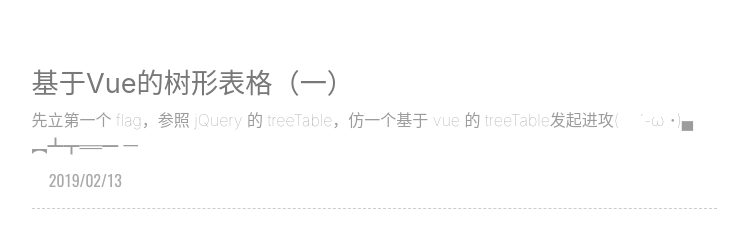
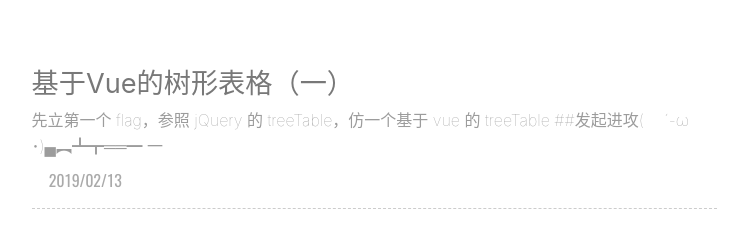
Before and after one commit to BeatriceZh/BeatriceZh.github.io, a plain HTML site: page archives/index.html in a window 1280 px wide. Shown: the top 225 px of the page, 290-1030 px from the left. Drawn offline with nearby package versions, Linux system fonts and the light colour scheme; some packages are replaced by stand-ins of ours; a script that the page names is missing; a web font is replaced by a local one.

Commit message:
Site updated: 2019-02-13 11:56:17

```diff
--- a/archives/index.html
+++ b/archives/index.html
@@ -351,7 +351,8 @@
                 <span>基于Vue的树形表格（一）</span>
         </a>
         <div class="abstract-content">
-            先立第一个 flag，参照 jQuery 的 treeTable，仿一个基于 vue 的 treeTable发起进攻(　  ´-ω ･)▄︻┻┳══━ 一
+            先立第一个 flag，参照 jQuery 的 treeTable，仿一个基于 vue 的 treeTable
+##发起进攻(　  ´-ω ･)▄︻┻┳══━ 一
 
         </div>
         <div class="abstract-post-meta">
--- a/index.html
+++ b/index.html
@@ -364,7 +364,8 @@ height:50vh;
                 <span>基于Vue的树形表格（一）</span>
         </a>
         <div class="abstract-content">
-            先立第一个 flag，参照 jQuery 的 treeTable，仿一个基于 vue 的 treeTable发起进攻(　  ´-ω ･)▄︻┻┳══━ 一
+            先立第一个 flag，参照 jQuery 的 treeTable，仿一个基于 vue 的 treeTable
+##发起进攻(　  ´-ω ･)▄︻┻┳══━ 一
 
         </div>
         <div class="abstract-post-meta">
```
Also changed, not shown: 2019/02/13/基于Vue的树形表格（一）/index.html (+3 -2 lines), archives/2019/02/index.html (+2 -1 lines), archives/2019/index.html (+2 -1 lines).
